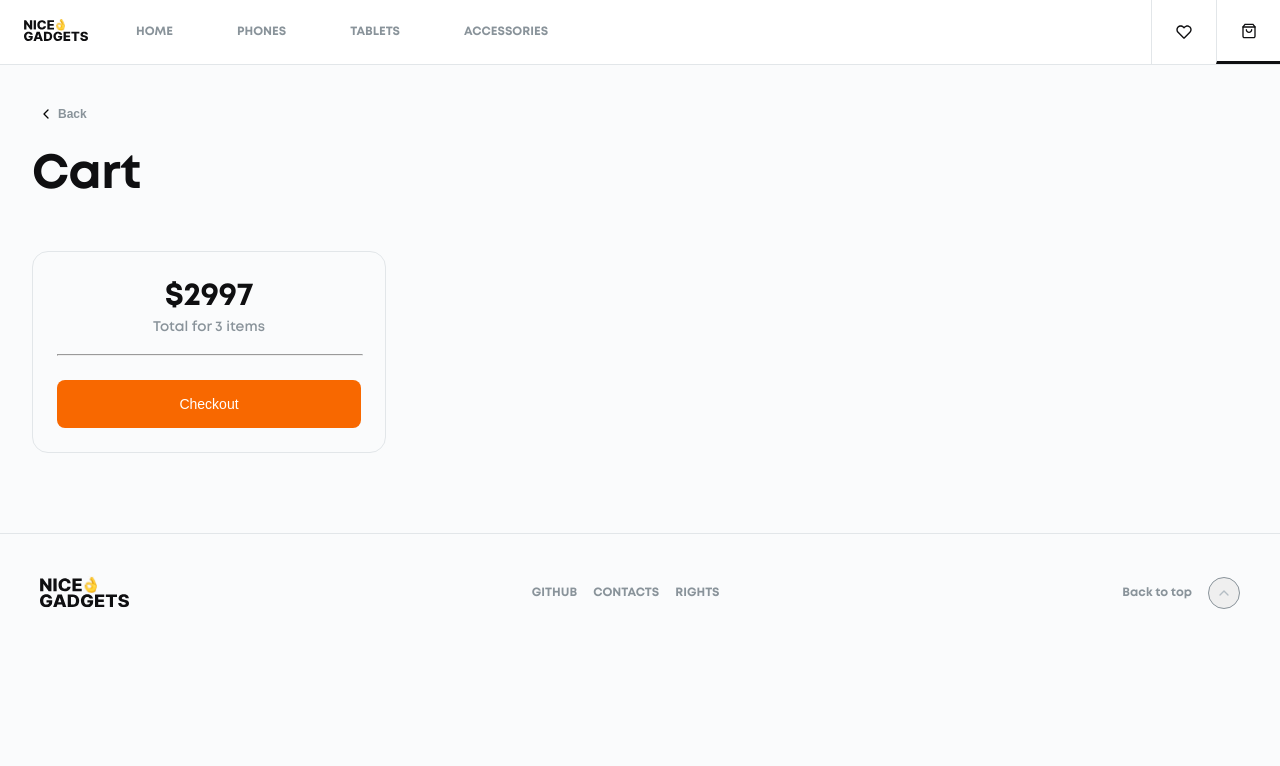
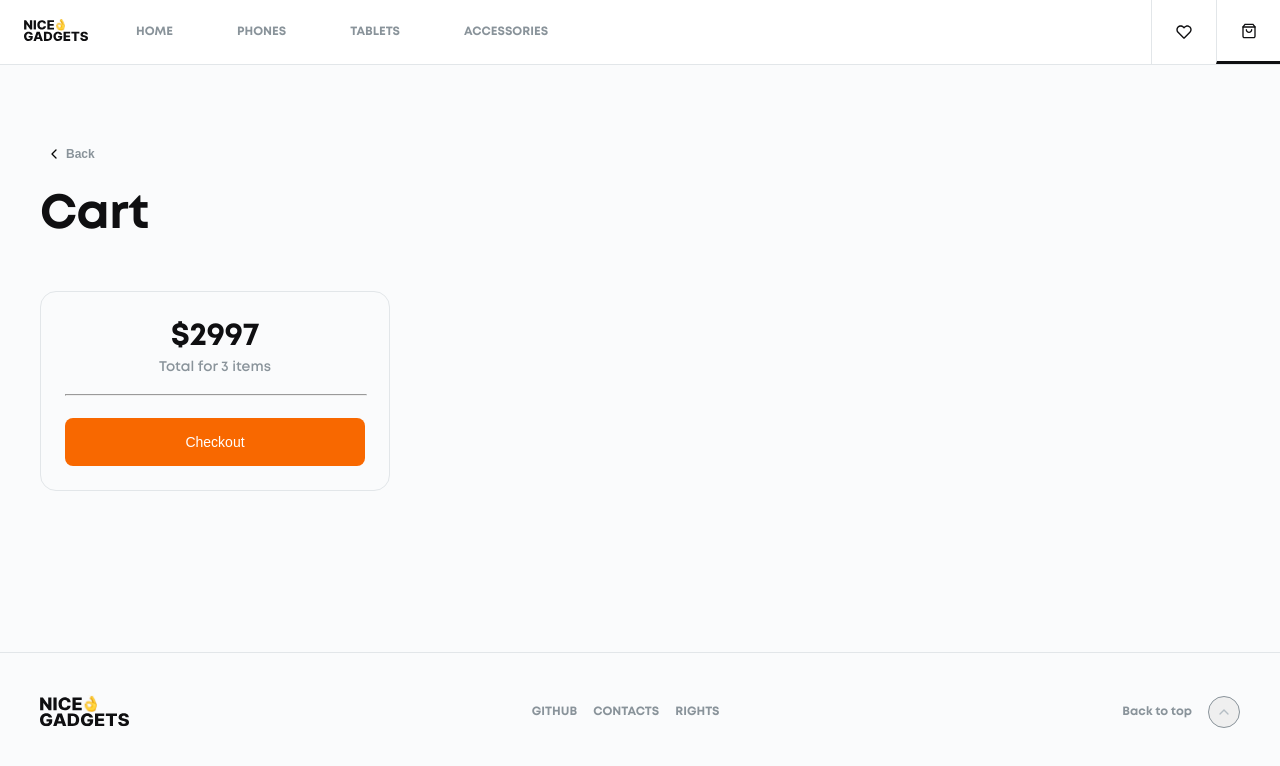
Before and after one commit to Hexa-Coders-aug23/product_catalog, a React (Create React App) app: page /#/cart in a window 1280 px wide. Shown: the top 766 px of the page. Built offline with nearby package versions, Linux system fonts and the light colour scheme.

Commit message:
Used colors vaiables, main container, added semantic main tag to container

```diff
--- a/src/modules/CartPage/CartPage.module.scss
+++ b/src/modules/CartPage/CartPage.module.scss
@@ -2,23 +2,24 @@
 @import '../../styles/reset.scss';
 @import '../../styles/mixins.scss';
 @import '../../styles/typography.scss';
+@import '../../styles/blocks/container';
 
-.container {
-  padding-inline: 16px;
-  margin-top: 24px;
-  margin-bottom: 56px;
+// .container {
+//   padding-inline: 16px;
+//   margin-top: 24px;
+//   margin-bottom: 56px;
 
-  @include onTablet {
-    padding-inline: 24px;
-    margin-top: 40px;
-    margin-bottom: 64px;
-  }
+//   @include onTablet {
+//     padding-inline: 24px;
+//     margin-top: 40px;
+//     margin-bottom: 64px;
+//   }
 
-  @include onDesktop {
-    padding-inline: 32px;
-    margin-bottom: 80px;
-  }
-}
+//   @include onDesktop {
+//     padding-inline: 32px;
+//     margin-bottom: 80px;
+//   }
+// }
 
 .goBackButton {
   margin-top: 24px;
@@ -45,7 +46,7 @@
   color: $color__secondary;
 
   &:hover {
-    color: black;
+    color: $color__primary;
   }
 }
 
@@ -115,7 +116,7 @@
   width: 100%;
   border-radius: 8px;
   border: none;
-  color: white;
+  color: $color__white;
   background-color: $color__accent;
   font-size: 14px;
   font-weight: 500;
@@ -127,7 +128,7 @@
   }
 
   &:active {
-    background-color: white;
+    background-color: $color__white;
     color: $color__accent;
     border: 1px solid $color__elements;
   }
--- a/src/modules/CartPage/CartPage.tsx
+++ b/src/modules/CartPage/CartPage.tsx
@@ -6,7 +6,7 @@ import iconBack from '../../static/icons/Chevron_Arrow_Left.svg';
 
 export const CartPage: React.FC = () => {
   return (
-    <div className={styles.container}>
+    <main className={styles.container}>
       <button type="button" className={styles.goBackButton}>
         <img
           className={styles.goBackButtonIcon}
@@ -34,6 +34,6 @@ export const CartPage: React.FC = () => {
           </button>
         </div>
       </div>
-    </div>
+    </main>
   );
 };
```
Also changed, not shown: src/modules/CartPage/CartItem/CartItem.module.scss (+4 -4 lines).
